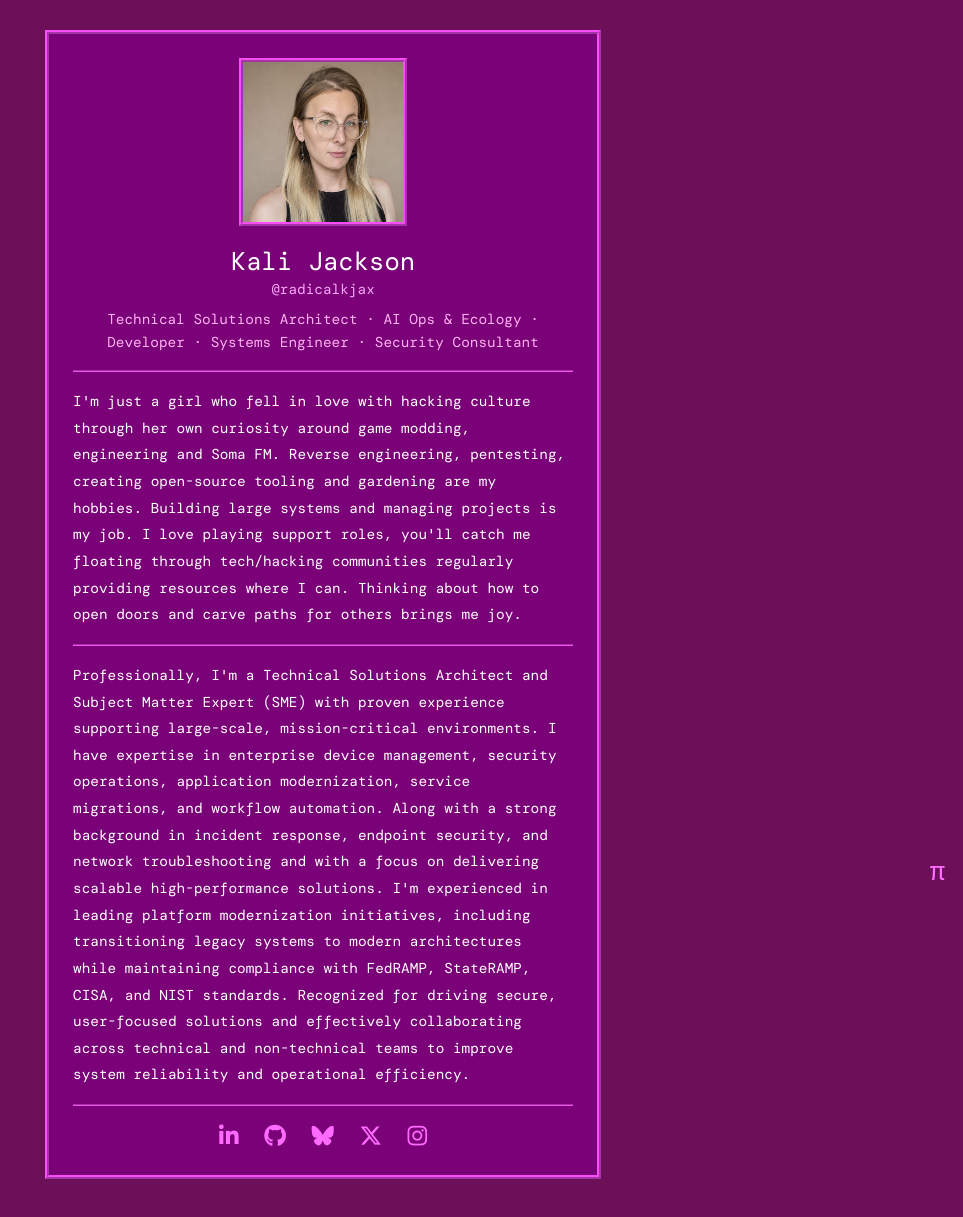
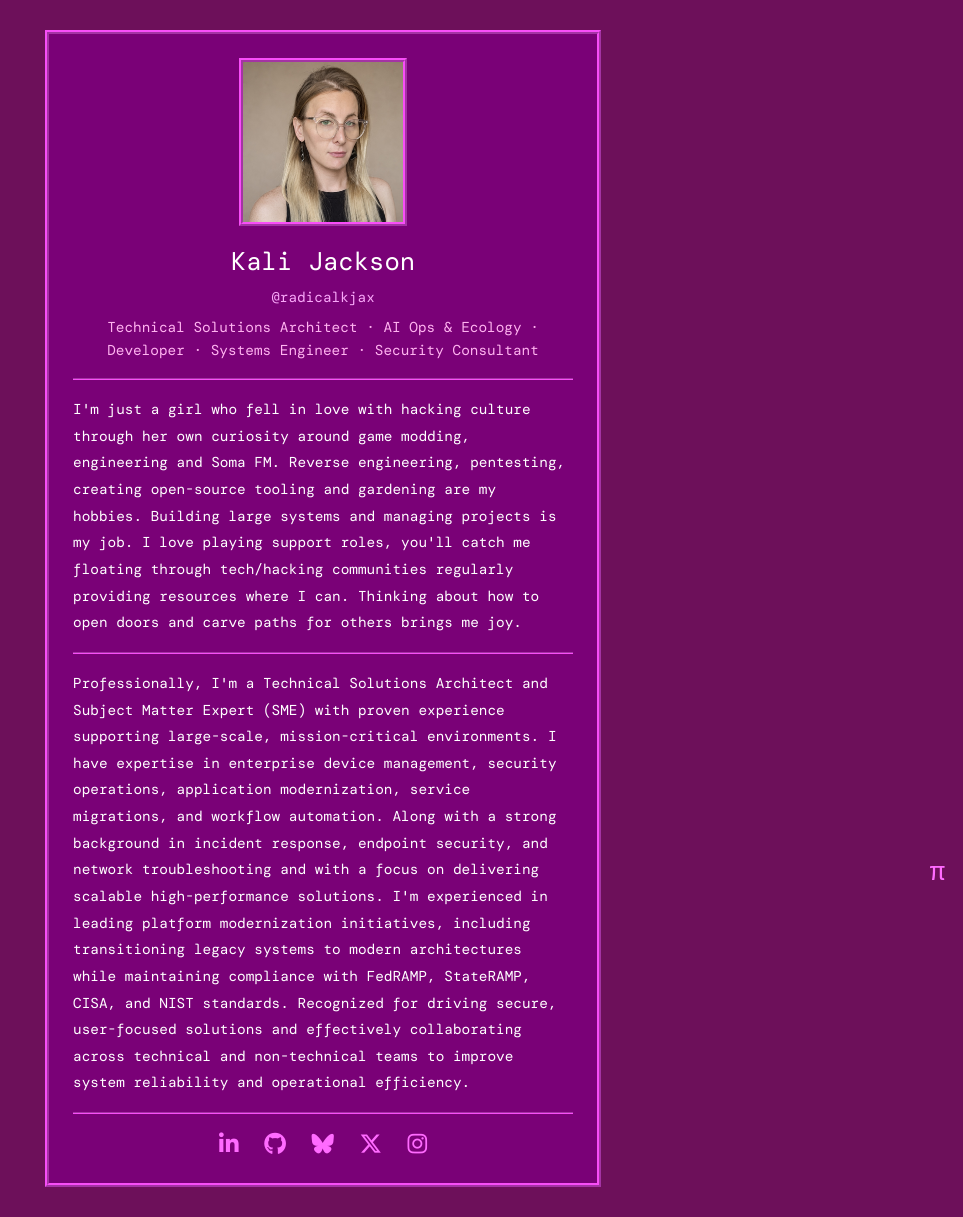
Before and after one commit to radicalkjax/blog, a Jekyll site: the page built from index.html, in a window 1280 px wide. Shown: the whole page, without its empty margins (317-1280 px from the left). Built offline with Jekyll 4.4.1, drawn with Linux system fonts in a browser that asks for light colours; nearby versions of some CDN libraries; some web fonts are replaced.

Commit message:
Add spacing between portal name and handle

```diff
--- a/assets/css/portal.css
+++ b/assets/css/portal.css
@@ -37,7 +37,7 @@ body.portal {
 }
 
 .card__handle {
-  margin: 0;
+  margin: 10px 0 0;
   font-size: 0.9rem;
   color: #f9a8f9;
 }
```
